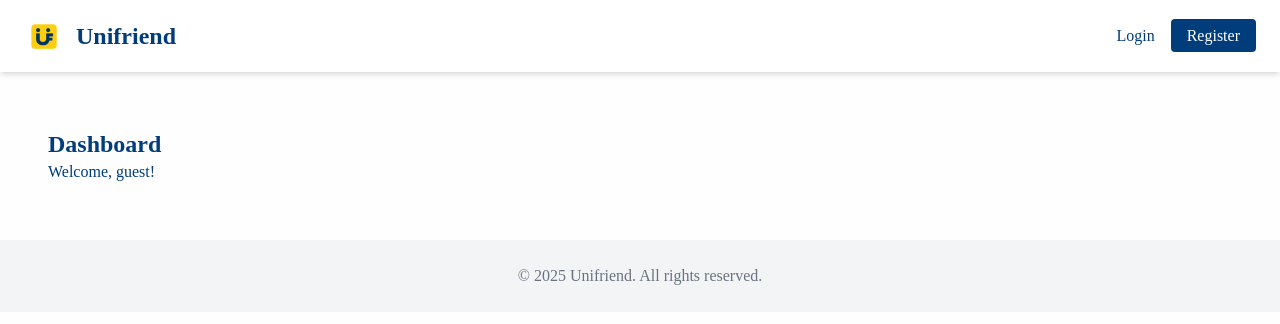
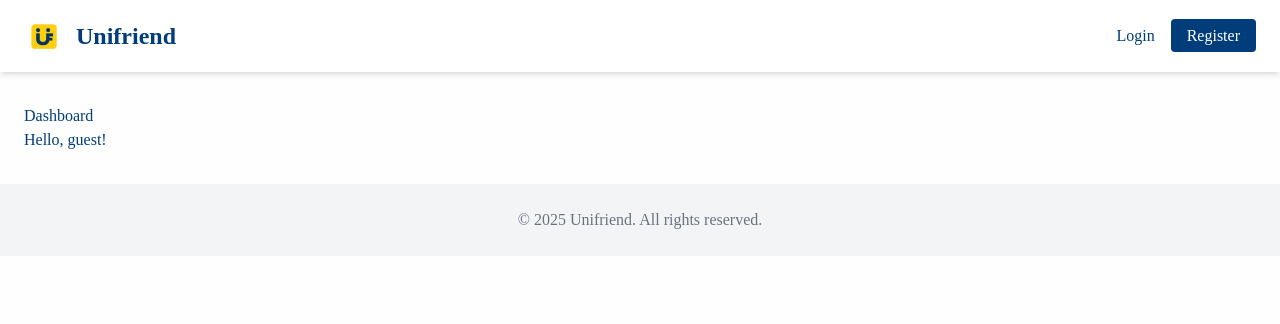
Before and after one commit to sank29mane/unifriend, a Next.js app: page /dashboard in a window 1280 px wide. Shown: the top 324 px of the page. Built offline with nearby package versions, Linux system fonts and the light colour scheme.

Commit message:
Fix headers API usage in Dashboard page

```diff
--- a/src/app/dashboard/page.tsx
+++ b/src/app/dashboard/page.tsx
@@ -1,23 +1,21 @@
 import { headers } from 'next/headers';
 
-export default function Dashboard() {
-  const h = headers();
+export default async function Dashboard() {
+  // Await the promise to get the Headers instance.
+  const h = await headers();
+
+  // Safely retrieve the custom header. `get` returns a string | null.
   const userHeader = h.get('x-user');
+
   let email = 'guest';
-
   if (userHeader) {
-    try {
-      const user = JSON.parse(userHeader);
-      email = user.email;
-    } catch {
-      // ignore parse errors
-    }
+    email = userHeader;
   }
 
   return (
-    <div className="p-6">
-      <h1 className="text-2xl font-bold">Dashboard</h1>
-      <p>Welcome, {email}!</p>
+    <div>
+      <h1>Dashboard</h1>
+      <p>Hello, {email}!</p>
     </div>
   );
 }
```
